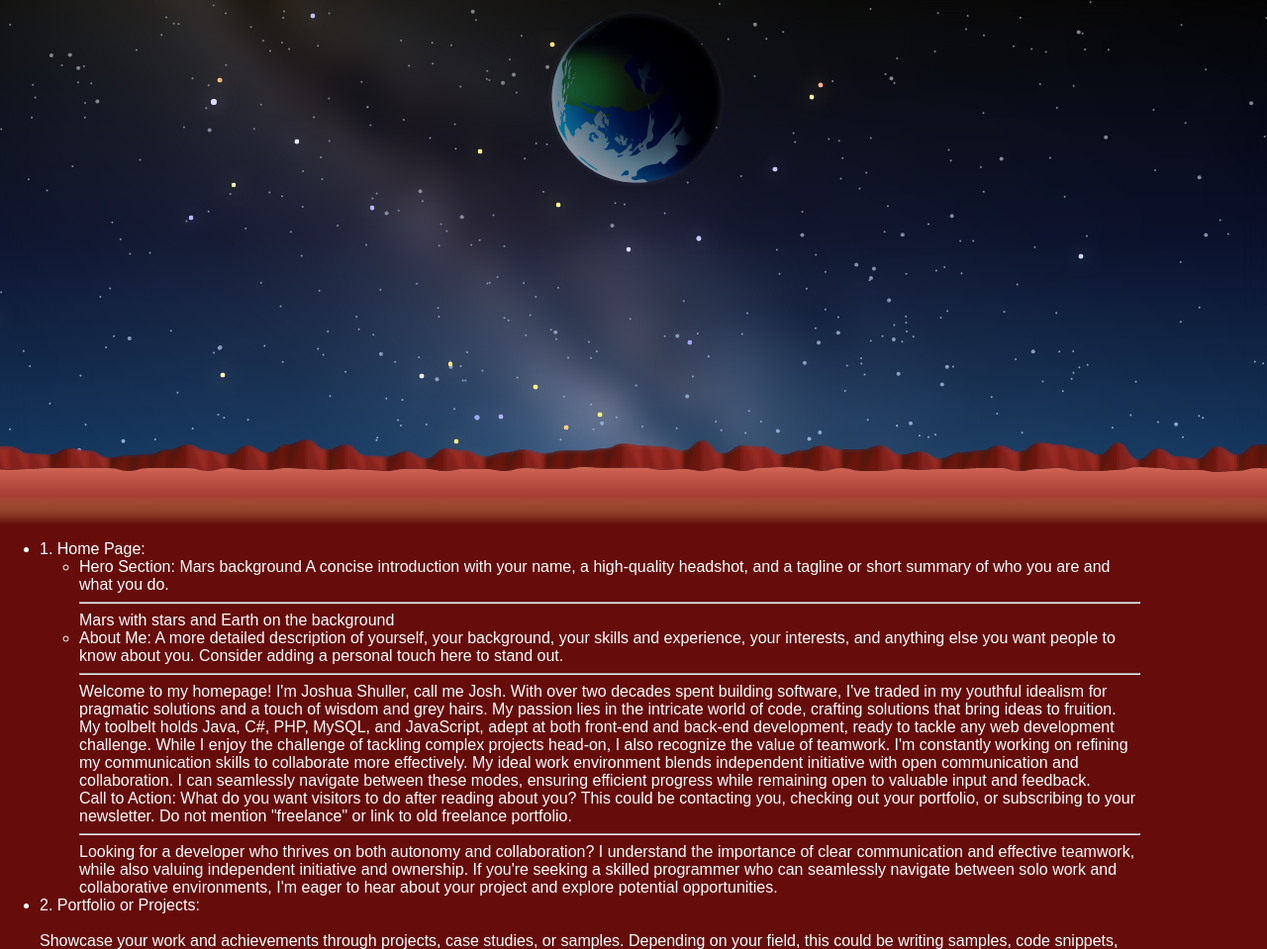
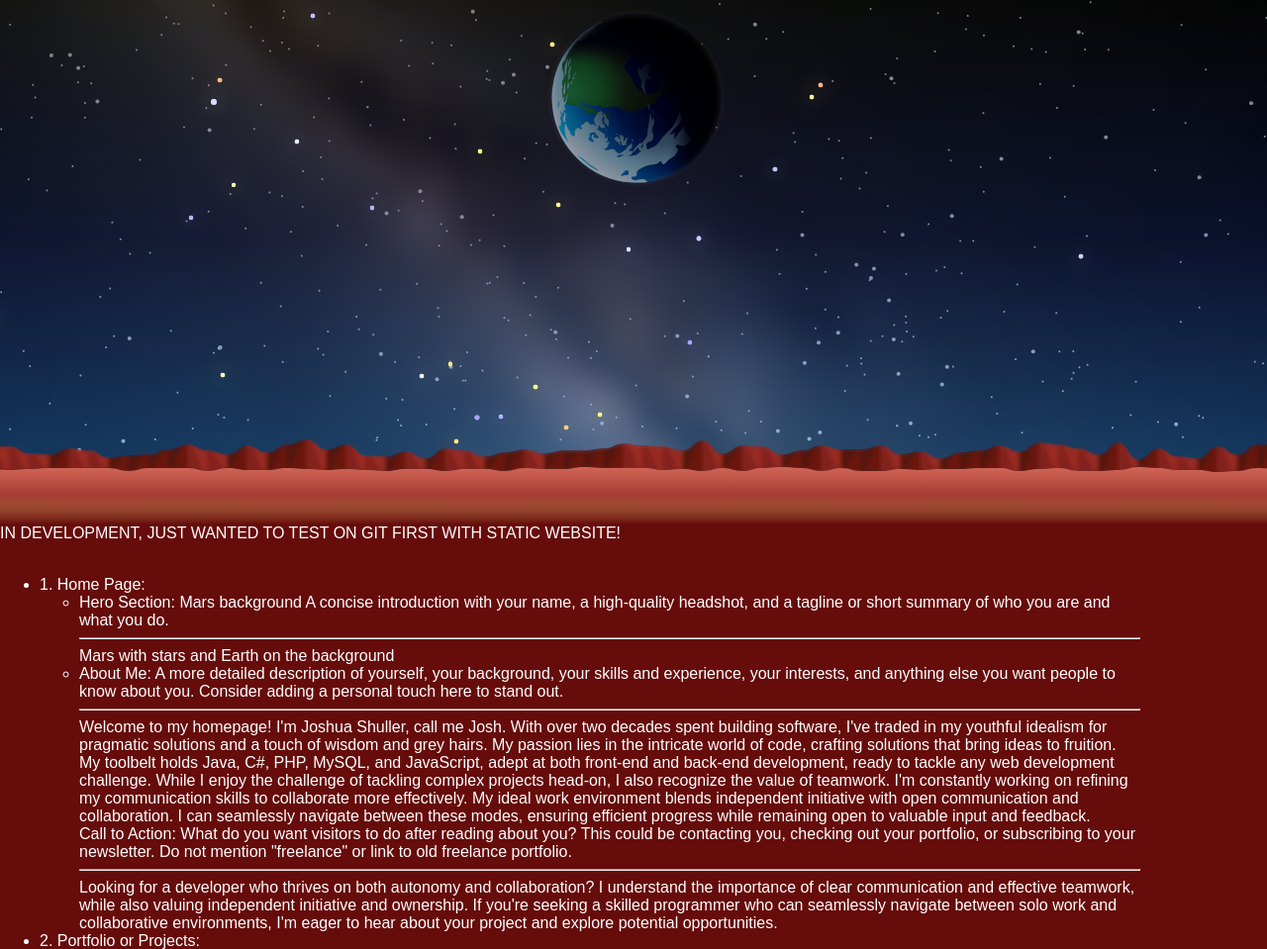
Before and after one commit to er-or/er-or.github.io, a plain HTML site: page index.html in a window 1280 px wide. Shown: the top 959 px of the page at 99% size. Drawn offline with Linux system fonts and the light colour scheme.

Commit message:
Add files via upload

```diff
--- a/index.html
+++ b/index.html
@@ -945,7 +945,13 @@ window.addEventListener('resize', updateStarmapOrientation);
 
 <div style="width:90vw;top:60vh;padding-top:60vh;padding-top:calc(60vh + 50px);overflow-x:none">
 
+
+IN DEVELOPMENT, JUST WANTED TO TEST ON GIT FIRST WITH STATIC WEBSITE!
+<br /><br />
+
 <ul>
+
+
 
 <li>1. Home Page:
 	<ul>
```
